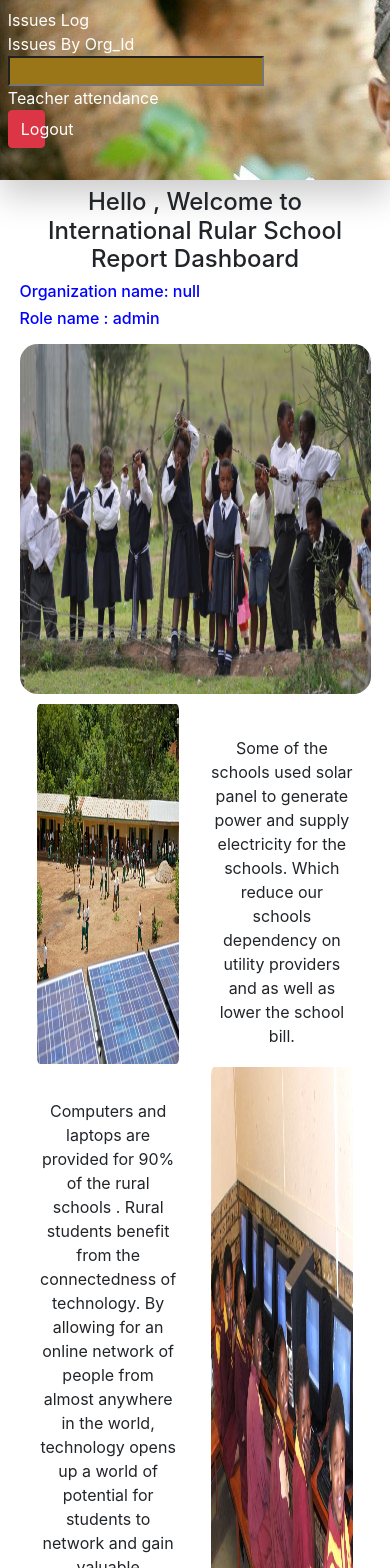
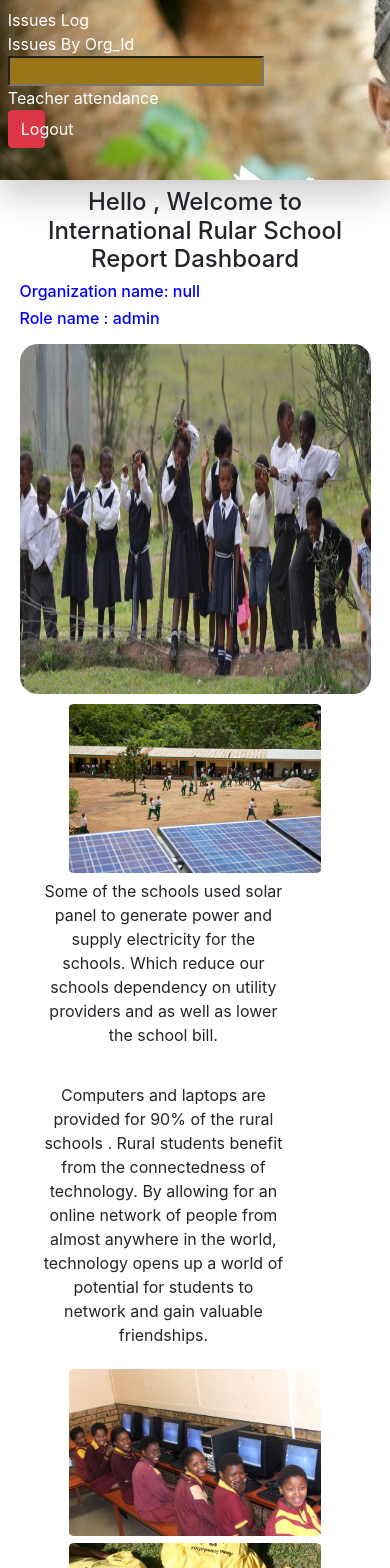
Before and after one commit to build-week-int-rural-sch-report/Front-End, a React (Create React App) app in the folder int_rural_sch_repo_app/: page / in a window 390 px wide. Shown: the top 1568 px of the page. Built offline with nearby package versions, Linux system fonts and the light colour scheme; sample sign-in values are in the browser's storage.

Commit message:
mobile size css is completed

```diff
--- a/int_rural_sch_repo_app/src/App.css
+++ b/int_rural_sch_repo_app/src/App.css
@@ -125,3 +125,45 @@
   color: red;
   text-decoration-line: underline
 }
+
+@media (max-width: 500px) {
+
+
+.Login {
+  width : 90%;
+  margin:0% auto;
+  text-align: center
+}
+
+.Signup {
+  width : 90%;
+  margin:2% auto;
+
+}
+
+.IssueCard {
+  width: 90%;
+  border: 1.4px solid grey;
+  margin: 0% auto;
+  margin-bottom: 2%;
+  padding: 0 5%;
+}
+
+.Welcomediv {
+  width: 90%;
+  margin: 1% auto;
+  display: inline-block;
+
+}
+
+.WelcomeP {
+  width: 80%;
+  padding:2%
+}
+
+.WelcomeImage {
+  width: 80%;
+  border-radius: 2%;
+}
+
+}
```
